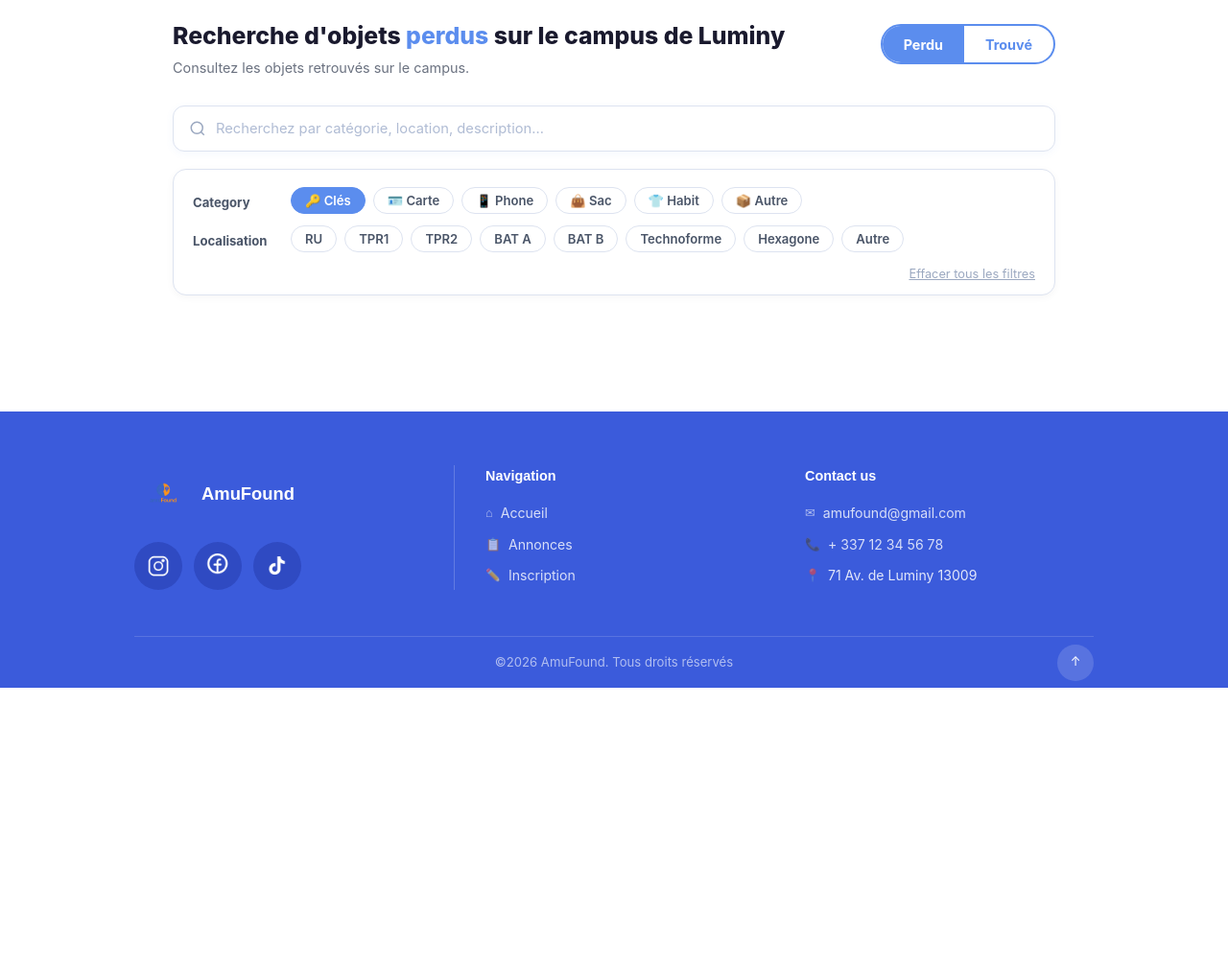
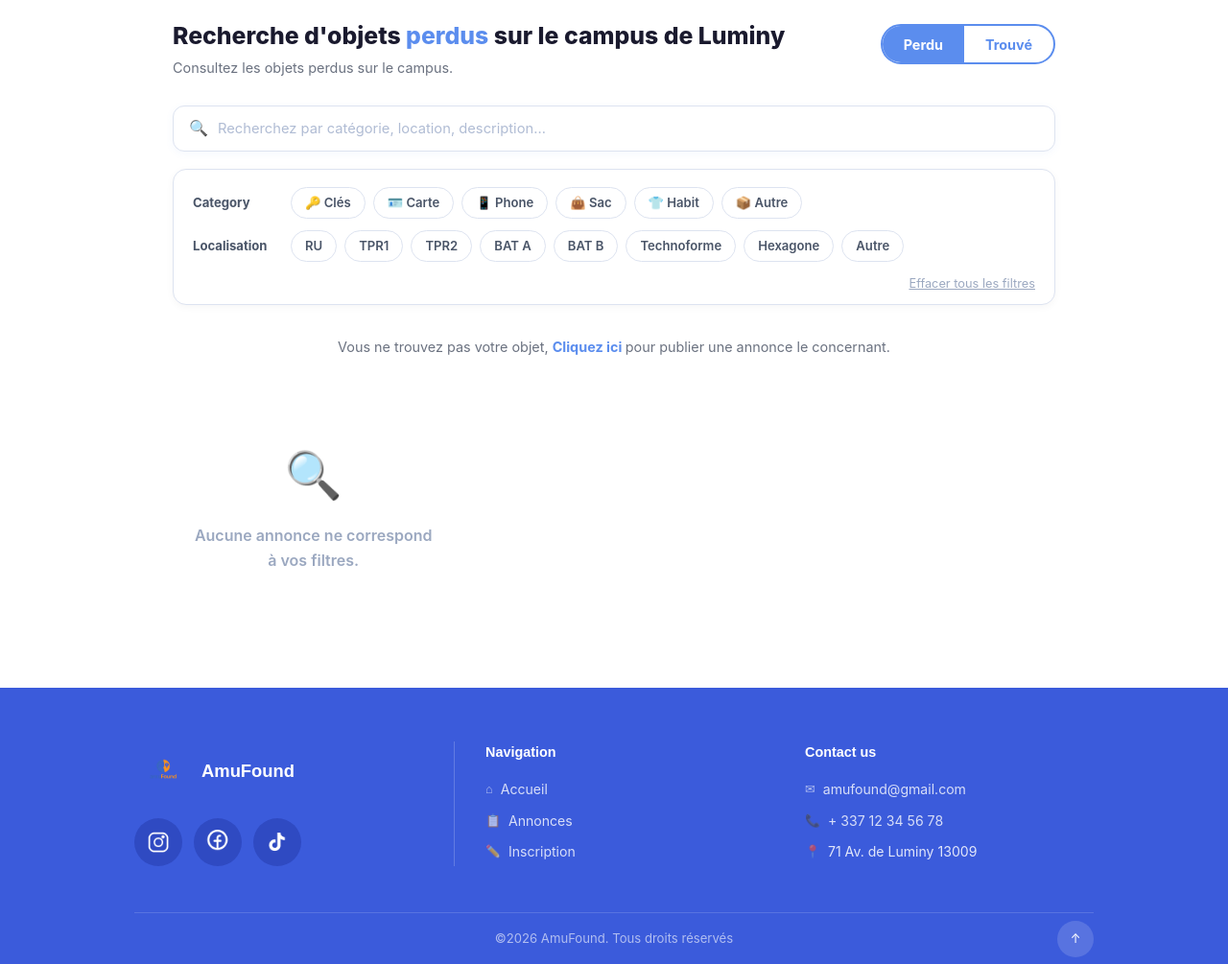
Before and after one commit to hayatsait/Projet_Web_SAIT_Hayat_Phan_Thibault, a Flask app: page /annonces in a window 1280 px wide. Shown: the part 83-1088 px from the top of the page at 96% size. Before the commit the page ends 800 px from the top, so only its background shows below. Run offline with Flask 3, Linux system fonts and the light colour scheme; data comes from the database, SQL or seed files in the repository.

Commit message:
Implémentation du bloc if else qui gére l'affichage de la page des annonces d'objet perdu ou celle des objets trouvés

```diff
--- a/templates/annonces.html
+++ b/templates/annonces.html
@@ -4,94 +4,269 @@
   <meta charset="UTF-8" />
   <meta name="viewport" content="width=device-width, initial-scale=1.0" />
   <title>Annonces – AmuFound</title>
-  <!-- Google Fonts -->
+
   <link rel="preconnect" href="https://fonts.googleapis.com" />
   <link rel="preconnect" href="https://fonts.gstatic.com" crossorigin />
   <link href="https://fonts.googleapis.com/css2?family=Nunito:wght@400;600;700;800&display=swap" rel="stylesheet" />
+
   <link rel="stylesheet" href="{{ url_for('static', filename='css/annonces.css') }}" />
   <link rel="stylesheet" href="{{ url_for('static', filename='css/header.css') }}" />
   <link rel="stylesheet" href="{{ url_for('static', filename='css/footer.css') }}" />
 </head>
-<body>
+<body class="{% if found.mode == 'trouve' %}mode-trouve{% endif %}">
   {% include 'header.html' %}
 
   <main class="annonces-main">
     <div class="annonces-container">
 
-    <!-- Hero Section -->
       <div class="annonces-hero">
         <div class="hero-text">
           <h1>
             Recherche d'objets
-          <span class="highlight" id="mode-label">perdus</span>
+            <span class="highlight" id="mode-label">
+              {% if found.mode == "perdu" %}perdus{% else %}trouvés{% endif %}
+            </span>
             sur le campus de Luminy
           </h1>
-        <p class="hero-sub">Consultez les objets retrouvés sur le campus.</p>
+          <p class="hero-sub">
+            {% if found.mode == "perdu" %}
+              Consultez les objets perdus sur le campus.
+            {% else %}
+              Consultez les objets trouvés sur le campus.
+            {% endif %}
+          </p>
         </div>
+
         <div class="toggle-switch">
-        <button class="toggle-btn active" id="btn-perdu" onclick="setMode('perdu')">Perdu</button>
-        <button class="toggle-btn" id="btn-trouve" onclick="setMode('trouve')">Trouvé</button>
+          <button
+            class="toggle-btn {% if found.mode == 'perdu' %}active{% endif %}"
+            type="button"
+            onclick="setMode('perdu')">
+            Perdu
+          </button>
+
+          <button
+            class="toggle-btn {% if found.mode == 'trouve' %}active{% endif %}"
+            type="button"
+            onclick="setMode('trouve')">
+            Trouvé
+          </button>
         </div>
       </div>
 
-    <!-- Search Bar -->
+      <form id="filters-form" method="GET" action="{{ url_for('annonces') }}">
+        <input type="hidden" name="mode" id="mode-input" value="{{ found.mode }}">
+
         <div class="search-bar-wrapper">
           <div class="search-bar">
-        <span class="search-icon">
-          <svg width="18" height="18" fill="none" stroke="currentColor" stroke-width="2" viewBox="0 0 24 24">
-            <circle cx="11" cy="11" r="8"/><line x1="21" y1="21" x2="16.65" y2="16.65"/>
-          </svg>
-        </span>
-        <input type="text" id="search-input" placeholder="Recherchez par catégorie, location, description…" oninput="filterCards()" />
+            <span class="search-icon">🔍</span>
+            <input
+              type="text"
+              name="q"
+              id="search-input"
+              placeholder="Recherchez par catégorie, location, description…"
+              value="{{ found.query }}"
+            />
           </div>
         </div>
 
-    <!-- Filters -->
         <div class="filters-box">
           <div class="filter-row">
             <span class="filter-label">Category</span>
             <div class="filter-tags" id="filter-category">
-          <button class="tag active" data-filter="category" data-value="Clés" onclick="toggleFilter(this)">🔑 Clés</button>
-          <button class="tag" data-filter="category" data-value="Carte" onclick="toggleFilter(this)">🪪 Carte</button>
-          <button class="tag" data-filter="category" data-value="Phone" onclick="toggleFilter(this)">📱 Phone</button>
-          <button class="tag" data-filter="category" data-value="Sac" onclick="toggleFilter(this)">👜 Sac</button>
-          <button class="tag" data-filter="category" data-value="Habit" onclick="toggleFilter(this)">👕 Habit</button>
-          <button class="tag" data-filter="category" data-value="Autre" onclick="toggleFilter(this)">📦 Autre</button>
+              {% for cat in ["Clés", "Carte", "Phone", "Sac", "Habit", "Autre"] %}
+                <label class="tag {% if cat in found.objets %}active{% endif %}">
+                  <input
+                    type="checkbox"
+                    name="objet"
+                    value="{{ cat }}"
+                    {% if cat in found.objets %}checked{% endif %}
+                    hidden
+                  >
+                  {% if cat == "Clés" %}🔑{% endif %}
+                  {% if cat == "Carte" %}🪪{% endif %}
+                  {% if cat == "Phone" %}📱{% endif %}
+                  {% if cat == "Sac" %}👜{% endif %}
+                  {% if cat == "Habit" %}👕{% endif %}
+                  {% if cat == "Autre" %}📦{% endif %}
+                  {{ cat }}
+                </label>
+              {% endfor %}
             </div>
           </div>
+
           <div class="filter-row">
             <span class="filter-label">Localisation</span>
             <div class="filter-tags" id="filter-localisation">
-          <button class="tag" data-filter="localisation" data-value="RU" onclick="toggleFilter(this)">RU</button>
-          <button class="tag" data-filter="localisation" data-value="TPR1" onclick="toggleFilter(this)">TPR1</button>
-          <button class="tag" data-filter="localisation" data-value="TPR2" onclick="toggleFilter(this)">TPR2</button>
-          <button class="tag" data-filter="localisation" data-value="BAT A" onclick="toggleFilter(this)">BAT A</button>
-          <button class="tag" data-filter="localisation" data-value="BAT B" onclick="toggleFilter(this)">BAT B</button>
-          <button class="tag" data-filter="localisation" data-value="Technoforme" onclick="toggleFilter(this)">Technoforme</button>
-          <button class="tag" data-filter="localisation" data-value="Hexagone" onclick="toggleFilter(this)">Hexagone</button>
-          <button class="tag" data-filter="localisation" data-value="Autre" onclick="toggleFilter(this)">Autre</button>
-        </div>
-      </div>
-      <div class="filter-clear-row">
-        <button class="clear-filters" onclick="clearFilters()">Effacer tous les filtres</button>
+              {% for loc in ["RU", "TPR1", "TPR2", "BAT A", "BAT B", "Technoforme", "Hexagone", "Autre"] %}
+                <label class="tag {% if loc in found.locations %}active{% endif %}">
+                  <input
+                    type="checkbox"
+                    name="location"
+                    value="{{ loc }}"
+                    {% if loc in found.locations %}checked{% endif %}
+                    hidden
+                  >
+                  {{ loc }}
+                </label>
+              {% endfor %}
             </div>
           </div>
 
-    <!-- Cards Grid -->
-    <div class="cards-grid" id="cards-grid">
-      <!-- Cards injected by JS -->
+          <div class="filter-clear-row">
+            <button type="button" class="clear-filters" onclick="clearFilters()">
+              Effacer tous les filtres
+            </button>
+          </div>
+        </div>
+      </form>
+
+      <div class="publish-cta">
+        <p>
+          Vous ne trouvez pas votre objet,
+          <a href="{{ url_for('nouvelle_annonce') }}" class="publish-link">
+            Cliquez ici
+          </a>
+          pour publier une annonce le concernant.
+        </p>
       </div>
 
-    <!-- Empty state -->
-    <div class="empty-state" id="empty-state" style="display:none;">
+      <div class="cards-grid" id="cards-grid">
+        {% if found.results %}
+          {% for annonce in found.results %}
+            <div class="annonce-card {{ annonce.type }}">
+              <div class="card-meta">
+                <span class="card-date">
+                  Publiée le {{ annonce.created_at[:10] if annonce.created_at else "" }}
+                </span>
+              </div>
+
+              <div class="card-title">
+                <span class="card-icon">
+                  {% if annonce.objet == "Clés" %}🔑
+                  {% elif annonce.objet == "Carte" %}🪪
+                  {% elif annonce.objet == "Phone" %}📱
+                  {% elif annonce.objet == "Sac" %}👜
+                  {% elif annonce.objet == "Habit" %}👕
+                  {% else %}📦
+                  {% endif %}
+                </span>
+                {{ annonce.objet }}
+              </div>
+
+              <div class="card-location">
+                {{ annonce.location }}
+              </div>
+
+              <p class="card-description">{{ annonce.description }}</p>
+
+              <div class="card-action">
+                {% if annonce.type == "perdu" %}
+                  <button
+                    type="button"
+                    class="card-btn"
+                    data-id="{{ annonce.id }}"
+                    data-contact="{{ annonce.contact | e }}"
+                    data-type="perdu"
+                    data-created-at="{{ annonce.created_at[:10] if annonce.created_at else '' }}"
+                    onclick="openModal(this)"
+                  >
+                    J'ai trouvé cet objet
+                  </button>
+                {% else %}
+                  <button
+                    type="button"
+                    class="card-btn"
+                    data-id="{{ annonce.id }}"
+                    data-contact="{{ annonce.contact | e }}"
+                    data-type="trouve"
+                    data-created-at="{{ annonce.created_at[:10] if annonce.created_at else '' }}"
+                    onclick="openModal(this)"
+                  >
+                    Je réclame cet objet
+                  </button>
+                {% endif %}
+              </div>
+            </div>
+          {% endfor %}
+        {% else %}
+          <div class="empty-state" id="empty-state">
             <div class="empty-icon">🔍</div>
             <p>Aucune annonce ne correspond à vos filtres.</p>
           </div>
+        {% endif %}
+      </div>
+
+      {% if found.num_pages > 1 %}
+        <div class="pagination">
+          {% if found.page > 1 %}
+            <a
+              class="pagination-btn"
+              href="{{ url_for('annonces', mode=found.mode, q=found.query, objet=found.objets, location=found.locations, page=found.page - 1) }}"
+            >
+              ← Précédent
+            </a>
+          {% endif %}
+
+          <div class="pagination-pages">
+            {% for p in range(1, found.num_pages + 1) %}
+              <a
+                class="pagination-page {% if p == found.page %}active{% endif %}"
+                href="{{ url_for('annonces', mode=found.mode, q=found.query, objet=found.objets, location=found.locations, page=p) }}"
+              >
+                {{ p }}
+              </a>
+            {% endfor %}
+          </div>
+
+          {% if found.page < found.num_pages %}
+            <a
+              class="pagination-btn"
+              href="{{ url_for('annonces', mode=found.mode, q=found.query, objet=found.objets, location=found.locations, page=found.page + 1) }}"
+            >
+              Suivant →
+            </a>
+          {% endif %}
+        </div>
+      {% endif %}
 
     </div>
   </main>
 
+  <div class="modal-overlay" id="modal-overlay" role="dialog" aria-modal="true" aria-labelledby="modal-title">
+    <div class="modal-box" id="modal-box">
+      <button class="modal-close" id="modal-close" aria-label="Fermer">×</button>
+
+      <div class="modal-header">
+        <span class="modal-logo">amuFound</span>
+      </div>
+
+      <p class="modal-desc" id="modal-desc">
+        Retrouvez ci-dessous les coordonnées du propriétaire
+        et confirmez pour marquer ceci comme récupéré.
+      </p>
+
+      <div class="modal-contact-box">
+        <span class="modal-contact-label">Contact</span>
+        <span class="modal-contact-value" id="modal-contact-value">—</span>
+      </div>
+
+      <div class="modal-date-box">
+        <span class="modal-contact-label">Date de publication</span>
+        <span class="modal-contact-value" id="modal-date-value">—</span>
+      </div>
+
+      <form id="modal-form" method="POST" action="">
+        <button type="submit" class="modal-confirm-btn" id="modal-confirm-btn">
+          Confirmer
+        </button>
+      </form>
+    </div>
+  </div>
+
   {% include 'footer.html' %}
 
   <script src="{{ url_for('static', filename='js/annonces.js') }}"></script>
+  <script src="{{ url_for('static', filename='js/header.js') }}"></script>
 </body>
+</html>
```
Lines whose indentation alone changed are shown as unchanged.
